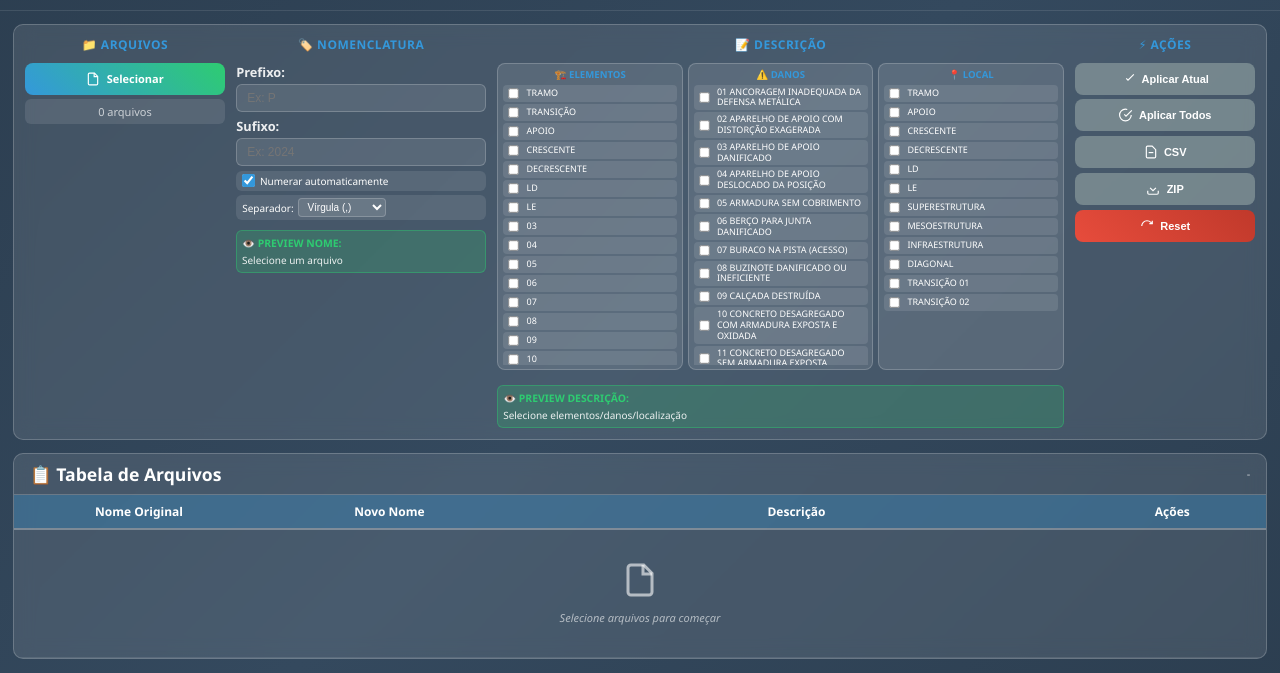
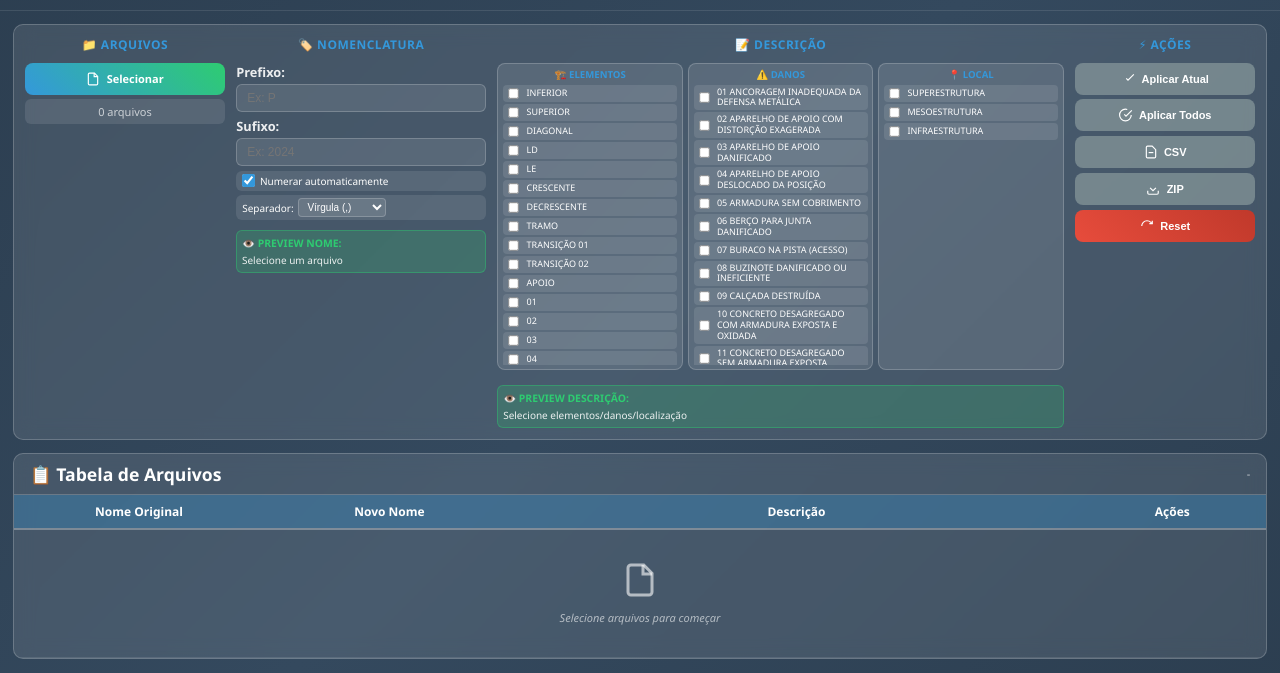
Before and after one commit to CRUZHENRIQUEDEV/TopograficPoints, a plain HTML site: page RenameFilesConstructor.html in a window 1280 px wide. Shown: the part 78-751 px from the top of the page. Drawn offline with nearby package versions, Linux system fonts and the light colour scheme.

Commit message:
mELHRIAS

```diff
--- a/RenameFilesConstructor.html
+++ b/RenameFilesConstructor.html
@@ -868,14 +868,20 @@
 
       // Dados dos grupos de palavras (compactados para economia de espaço)
       const elementos = [
-        "TRAMO",
-        "TRANSIÇÃO",
-        "APOIO",
+        "INFERIOR",
+        "SUPERIOR",
+        "DIAGONAL",
+         "LD",
+        "LE",
         "CRESCENTE",
         "DECRESCENTE",
-        "LD",
-        "LE",
-        "03",
+        "TRAMO",
+        "TRANSIÇÃO 01",
+        "TRANSIÇÃO 02",
+        "APOIO",
+         "01",
+        "02",
+         "03",
         "04",
         "05",
         "06",
@@ -888,6 +894,8 @@
         "13",
         "14",
         "15",
+
+
       ];
 
       const danos = [
@@ -944,18 +952,9 @@
       ];
 
       const localizacao = [
-        "TRAMO",
-        "APOIO",
-        "CRESCENTE",
-        "DECRESCENTE",
-        "LD",
-        "LE",
         "SUPERESTRUTURA",
         "MESOESTRUTURA",
         "INFRAESTRUTURA",
-        "DIAGONAL",
-        "TRANSIÇÃO 01",
-        "TRANSIÇÃO 02",
          ];
 
       // Elementos DOM
```
